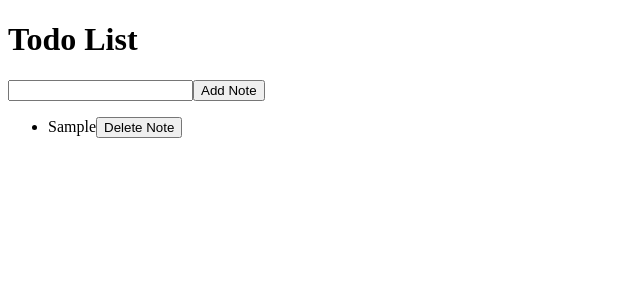
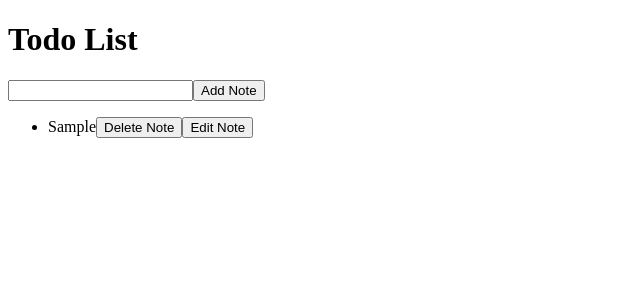
Before and after one commit to vvictorious/ts_redux_todo, a React (Create React App) app: page / in a window 1280 px wide. Both pictures are taken after typing "Sample" into the empty fields and a click on the button "Add Note". Shown: the top 300 px of the page, without its empty margins (0-640 px from the left). Built offline with nearby package versions, Linux system fonts and the light colour scheme.

Commit message:
sheesh, had to do a bunch of stuff for edit, but we are almost done. just gotta figure out what is going to get returned in the reducer

```diff
--- a/src/components/Note.tsx
+++ b/src/components/Note.tsx
@@ -1,4 +1,4 @@
-import React from 'react'
+import React, { useState } from 'react'
 import { useDispatch } from 'react-redux'
 
 interface NoteProps {
@@ -6,6 +6,8 @@ interface NoteProps {
 }
 
 export const Note:React.FC<NoteProps> = ({ note }) => {
+
+    const [edit, setEdit] = useState(false)
 
     const dispatch = useDispatch()
 
@@ -16,10 +18,30 @@ export const Note:React.FC<NoteProps> = ({ note }) => {
         })
     }
 
-    return (
-        <li>
+    const editNote = () => {
+        setEdit(true)
+    }
+
+    const dispatchEditHandler = () => {
+        console.log('yo')
+    }
+
+    if (edit) {
+        return (
+            <li>
+                <input type='text' value={note} />
+                <button onClick={dispatchEditHandler}>Submit Edit</button>
+            </li>
+        )
+    } else {
+        return (
+            <li>
             {note}
             <button onClick={deleteNote}>Delete Note</button>
-        </li>
-    )
+            <button onClick={editNote}>Edit Note</button>
+            </li>
+        )
+    }
+
+
 }
--- a/src/components/NoteInput.tsx
+++ b/src/components/NoteInput.tsx
@@ -1,9 +1,6 @@
 import React, { useState, ChangeEvent } from 'react'
 import { useDispatch } from 'react-redux'
 
-// interface NotesProps {
-//     addNote: (note:string) => void
-// }
 
 export const AddNoteInput:React.FC = () => {
 
```
